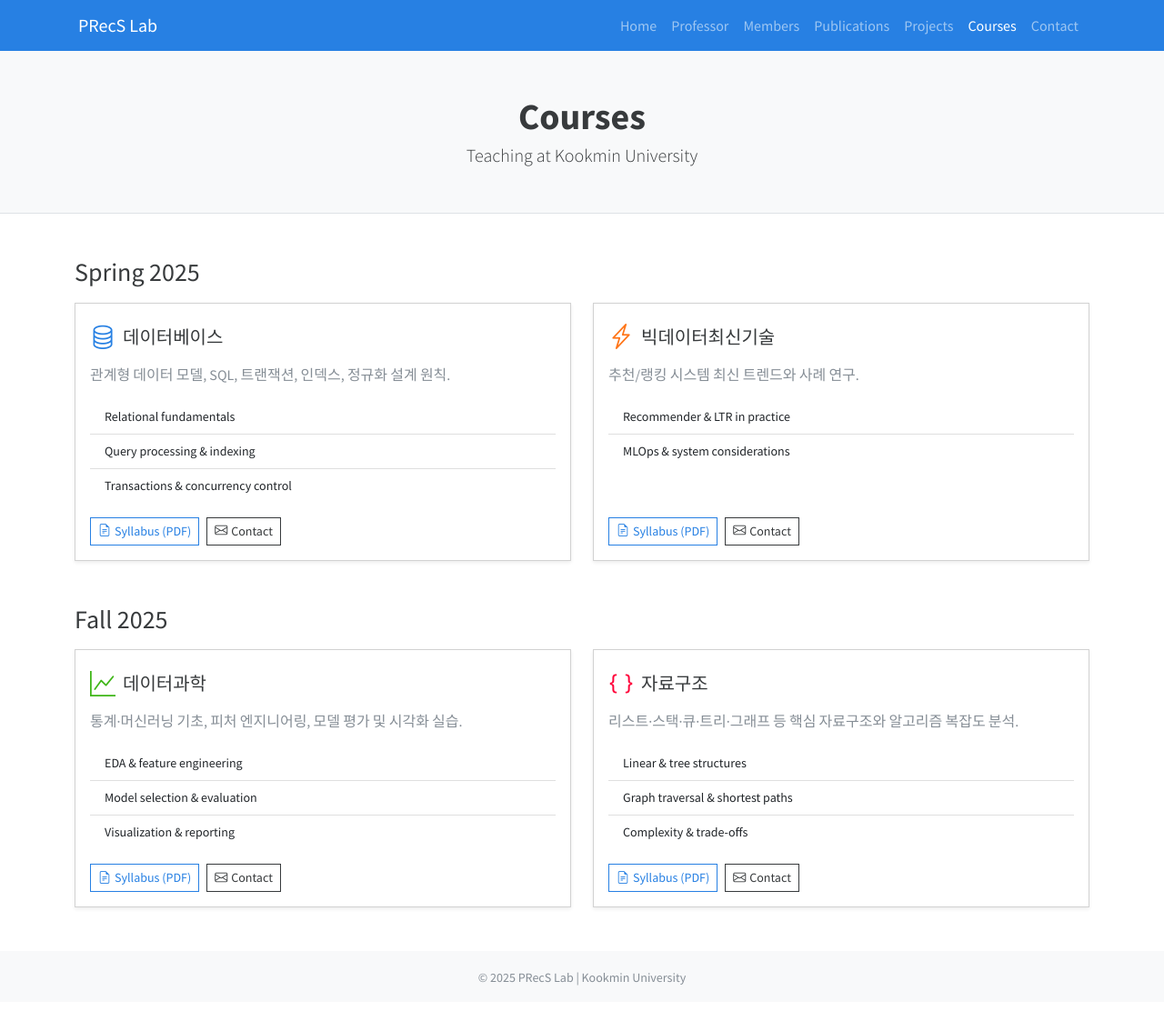
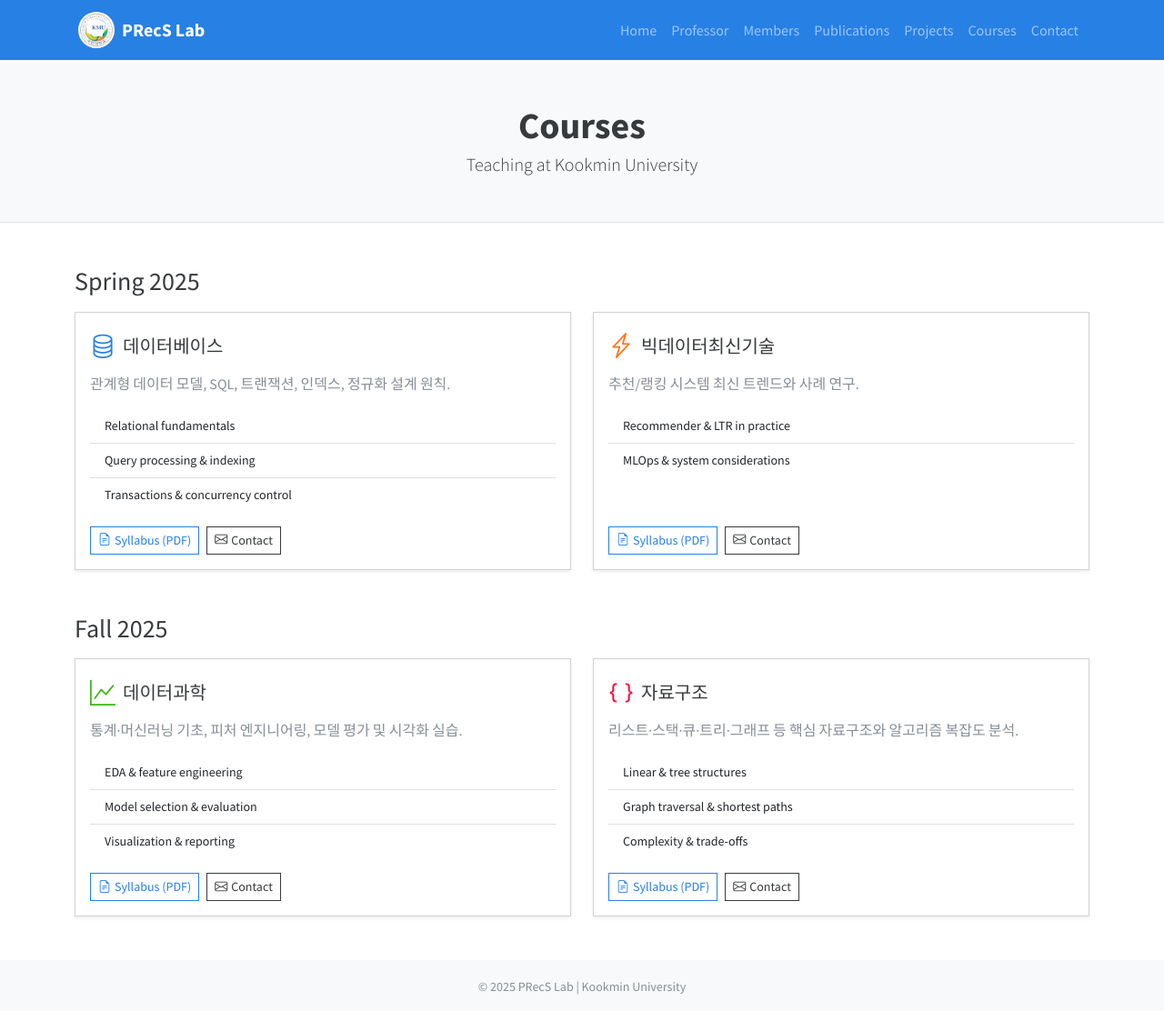
Before and after one commit to hongkyun-bae/hongkyun-bae.github.io, a Jekyll site: the page precs/courses.html, which Jekyll copies as it is, in a window 1280 px wide. Shown: the whole page at 91% size. Built offline with Jekyll 4.4.1, drawn with Linux system fonts in a browser that asks for light colours; nearby versions of some CDN libraries.

Commit message:
Update courses.html

```diff
--- a/precs/courses.html
+++ b/precs/courses.html
@@ -15,9 +15,11 @@
 <body>
 
 <nav class="navbar navbar-expand-lg navbar-dark bg-primary">
-  <div class="container">
-    <a class="navbar-brand" href="index.html">
-      <span>PRecS Lab</span>
+  <!-- px-3로 좌우 패딩 통일 -->
+  <div class="container px-3">
+    <a class="navbar-brand d-flex align-items-center gap-2" href="index.html">
+      <img src="assets/images/kookmin_logo.png" alt="Kookmin University Logo" class="brand-logo">
+      <span class="fw-semibold">PRecS Lab</span>
     </a>
     <button class="navbar-toggler" type="button" data-bs-toggle="collapse" data-bs-target="#navbarNav">
       <span class="navbar-toggler-icon"></span>
@@ -29,12 +31,13 @@
         <li class="nav-item"><a class="nav-link" href="members.html">Members</a></li>
         <li class="nav-item"><a class="nav-link" href="publications.html">Publications</a></li>
         <li class="nav-item"><a class="nav-link" href="projects.html">Projects</a></li>
-        <li class="nav-item"><a class="nav-link active" href="courses.html">Courses</a></li>
+        <li class="nav-item"><a class="nav-link" href="courses.html">Courses</a></li>
         <li class="nav-item"><a class="nav-link" href="contact.html">Contact</a></li>
       </ul>
     </div>
   </div>
 </nav>
+
 
 <header class="bg-light text-center py-5 border-bottom">
   <div class="container">
```
